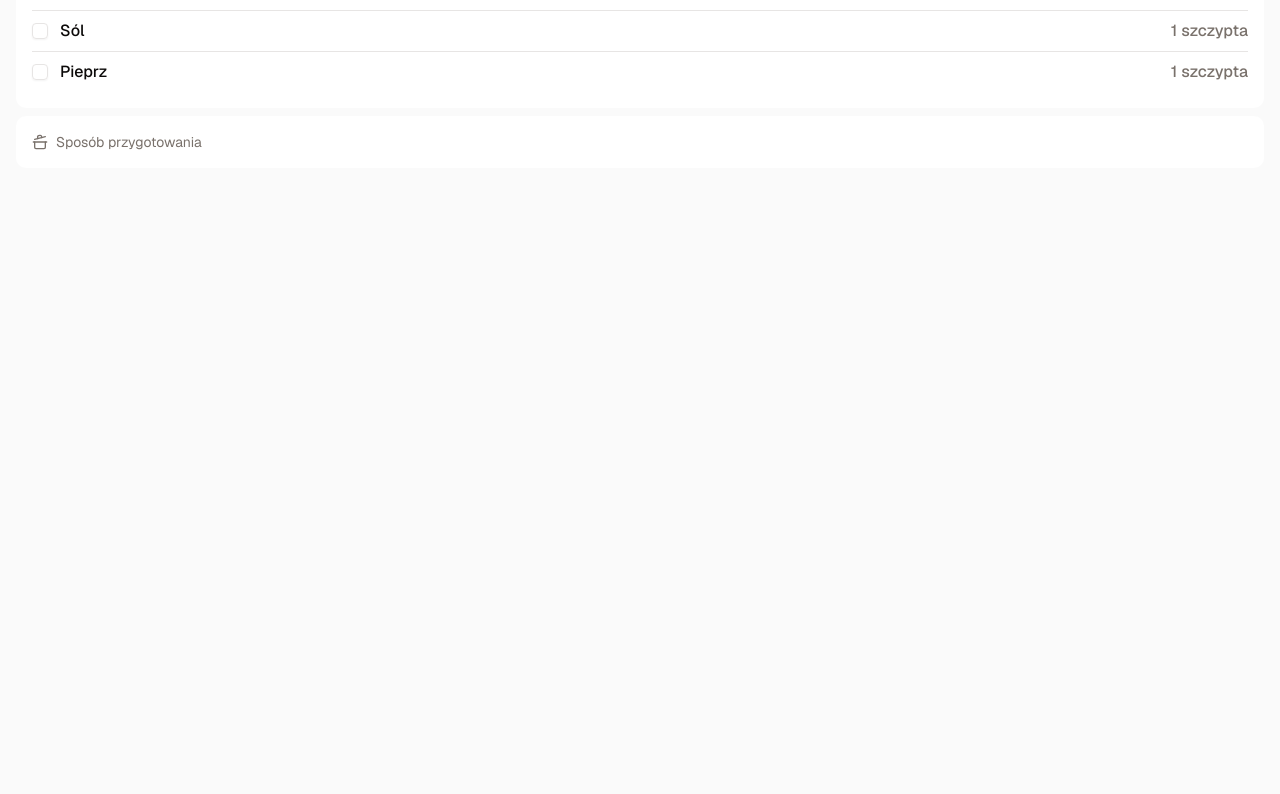
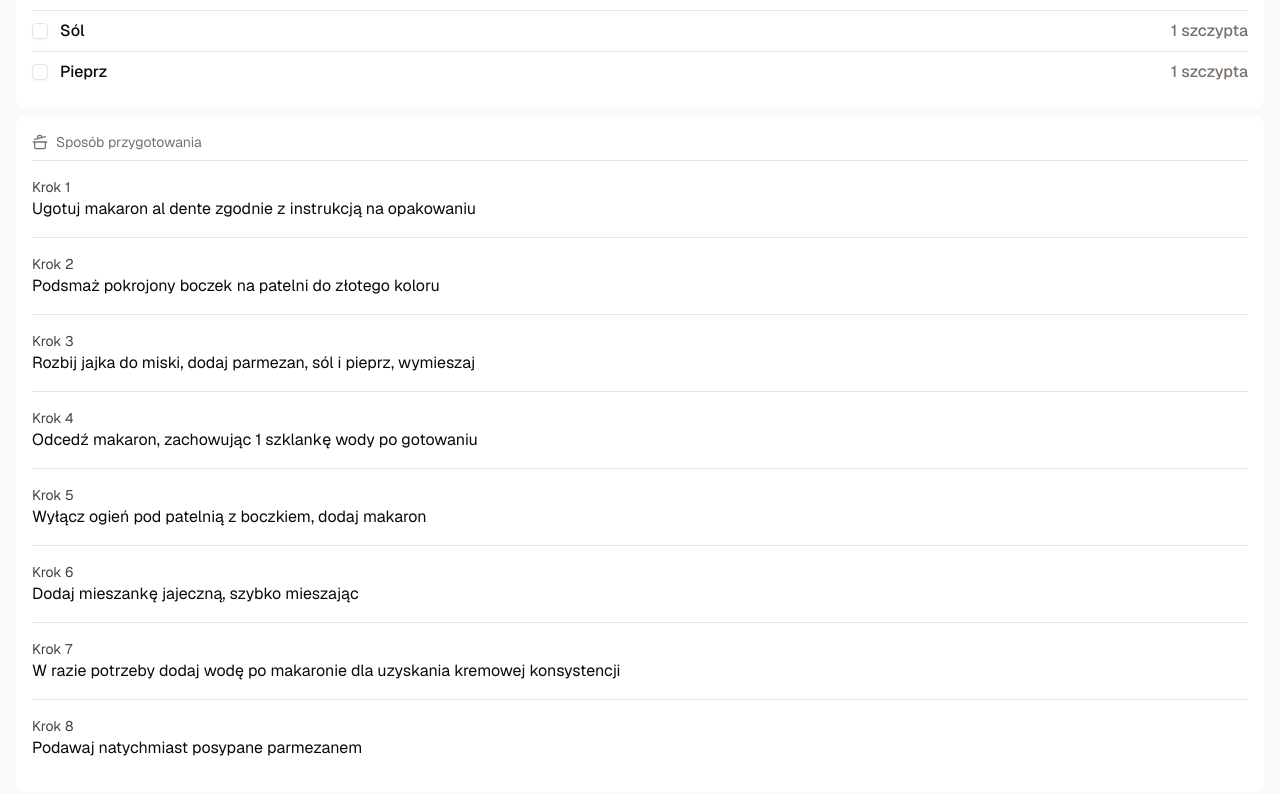
Before and after one commit to KrystianKurlej/smart-meal-planner, a Next.js app: page /recipes/1 in a window 1280 px wide. Shown: the part 1168-1962 px from the top of the page. Before the commit the page ends 1360 px from the top, so only its background shows below. Built offline with nearby package versions, Linux system fonts and the light colour scheme.

Commit message:
Dodaj obsługę kroków przepisu oraz zaktualizuj typy przepisów o pole 'steps'

```diff
--- a/app/recipes/[id]/page.tsx
+++ b/app/recipes/[id]/page.tsx
@@ -1,7 +1,7 @@
 import { Button } from "@/components/ui/button";
 import { Checkbox } from "@/components/ui/checkbox"
 import { Label } from "@/components/ui/label"
-import { Apple, CookingPot, FileSearchCorner, MoveLeft } from "lucide-react";
+import { Apple, CookingPot, FileSearchCorner, MoveLeft, ReceiptEuro } from "lucide-react";
 import Link from "next/link";
 import recipes from "@/db/recipes.json";
 import ingredients from "@/db/ingredients.json";
@@ -104,6 +104,14 @@ export default async function Recipe({ params }: { params: Promise<{ id: string
                         Sposób przygotowania
                     </h2>
                 </div>
+                <div className="flex flex-col mt-2">
+                    {recipe.steps.map((step: string, index: number) => (
+                        <div key={index} className="py-4 border-t">
+                            <h3 className="text-sm text-stone-700">Krok {index + 1}</h3>
+                            <p>{step}</p>
+                        </div>
+                    ))}
+                </div>
             </div>
         </main>
         </>
--- a/db/recipes.json
+++ b/db/recipes.json
@@ -6,6 +6,7 @@
         "rating": 4.5,
         "difficulty": 2,
         "duration": 30,
+        "thumbnail": "/img/recipes/carbonara.jpg",
         "ingredients": [
             { "id": 1, "quantity": 400, "unit": "g" },
             { "id": 2, "quantity": 200, "unit": "g" },
@@ -14,7 +15,16 @@
             { "id": 5, "quantity": 1, "unit": "szczypta" },
             { "id": 6, "quantity": 1, "unit": "szczypta" }
         ],
-        "thumbnail": "/img/recipes/carbonara.jpg"
+        "steps": [
+            "Ugotuj makaron al dente zgodnie z instrukcją na opakowaniu",
+            "Podsmaż pokrojony boczek na patelni do złotego koloru",
+            "Rozbij jajka do miski, dodaj parmezan, sól i pieprz, wymieszaj",
+            "Odcedź makaron, zachowując 1 szklankę wody po gotowaniu",
+            "Wyłącz ogień pod patelnią z boczkiem, dodaj makaron",
+            "Dodaj mieszankę jajeczną, szybko mieszając",
+            "W razie potrzeby dodaj wodę po makaronie dla uzyskania kremowej konsystencji",
+            "Podawaj natychmiast posypane parmezanem"
+        ]
     },
     {
         "id": 2,
@@ -23,6 +33,7 @@
         "rating": 4.8,
         "difficulty": 1,
         "duration": 15,
+        "thumbnail": "/img/recipes/greek-salad.jpg",
         "ingredients": [
             { "id": 7, "quantity": 4, "unit": "szt" },
             { "id": 8, "quantity": 2, "unit": "szt" },
@@ -34,7 +45,16 @@
             { "id": 5, "quantity": 1, "unit": "szczypta" },
             { "id": 6, "quantity": 1, "unit": "szczypta" }
         ],
-        "thumbnail": "/img/recipes/greek-salad.jpg"
+        "steps": [
+            "Umyj i pokrój pomidory w ósemki",
+            "Umyj i pokrój ogórki w grube plasterki",
+            "Pokrój fetę w kostkę",
+            "Pokrój cebulę w cienkie półplasterki",
+            "Połącz warzywa, fetę i oliwki w dużej misce",
+            "Przygotuj sos: wymieszaj oliwę z octem, solą i pieprzem",
+            "Polej sałatkę sosem i delikatnie wymieszaj",
+            "Podawaj schłodzoną"
+        ]
     },
     {
         "id": 3,
@@ -43,6 +63,7 @@
         "rating": 4.7,
         "difficulty": 3,
         "duration": 90,
+        "thumbnail": "/img/recipes/pierogi.jpg",
         "ingredients": [
             { "id": 14, "quantity": 500, "unit": "g" },
             { "id": 15, "quantity": 1000, "unit": "g" },
@@ -53,6 +74,19 @@
             { "id": 5, "quantity": 1, "unit": "szczypta" },
             { "id": 6, "quantity": 1, "unit": "szczypta" }
         ],
-        "thumbnail": "/img/recipes/pierogi.jpg"
+        "steps": [
+            "Ugotuj ziemniaki do miękkości, odcedź i ostudź",
+            "Podsmaż drobno pokrojoną cebulę na maśle do złocenia",
+            "Zetrzyj ziemniaki, dodaj twaróg, cebulę, sól i pieprz",
+            "Wymieszaj dokładnie nadzienie",
+            "Przygotuj ciasto: wymieszaj mąkę z odrobiną soli i olejem",
+            "Dodawaj stopniowo letniej wody, wyrabiając elastyczne ciasto",
+            "Rozwałkuj ciasto na cienki placek",
+            "Wycinaj kółka szklanką, na środek każdego kładź nadzienie",
+            "Zlepiaj brzegi, formując pierogi",
+            "Gotuj w osolonej wodzie do wypłynięcia (ok. 3-4 minuty)",
+            "Wyjmuj łyżką cedzakową",
+            "Podawaj ze skwarkami i cebulką lub śmietaną"
+        ]
     }
 ]
--- a/types/index.ts
+++ b/types/index.ts
@@ -16,8 +16,9 @@ export interface Recipe {
   rating: number;
   difficulty: 1 | 2 | 3;
   duration: number;
+  thumbnail: string;
   ingredients: RecipeIngredient[];
-  thumbnail: string;
+  steps: string[];
 }
 
 export interface RecipeSpecs {
```
